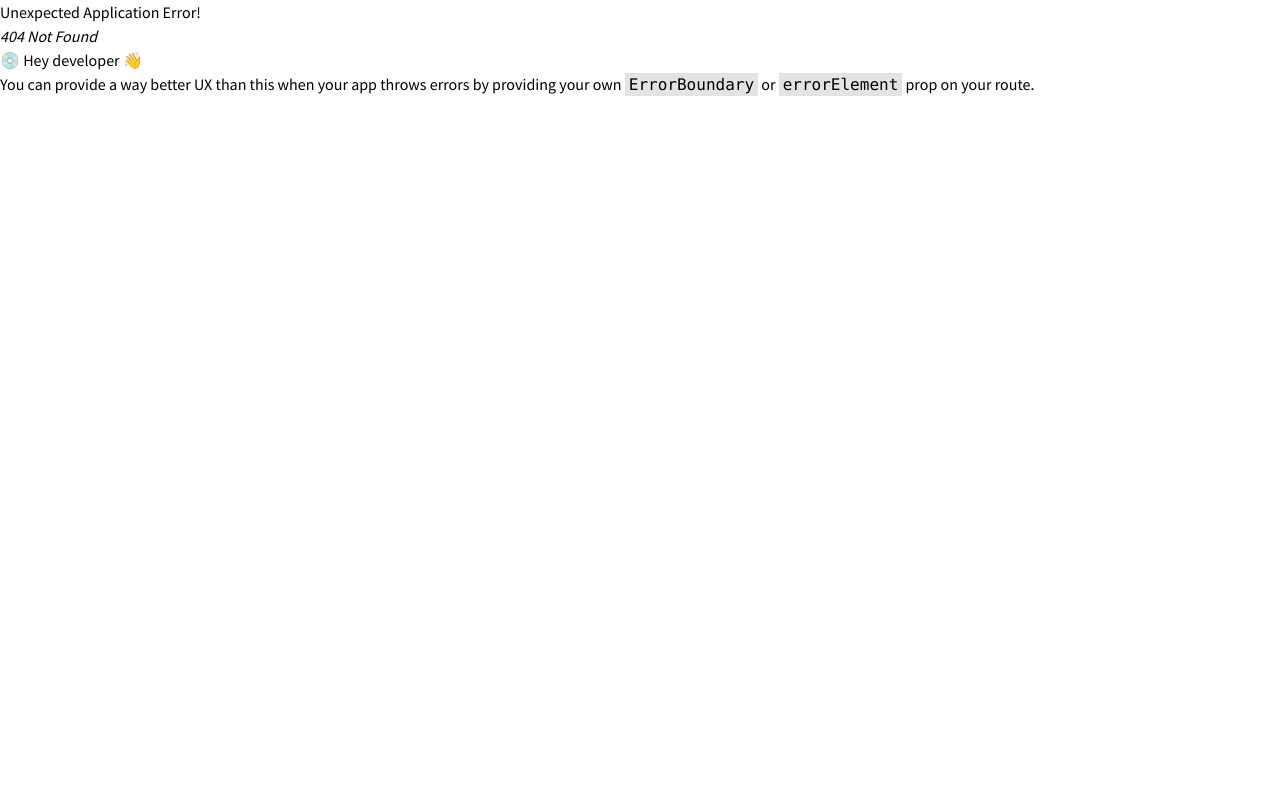
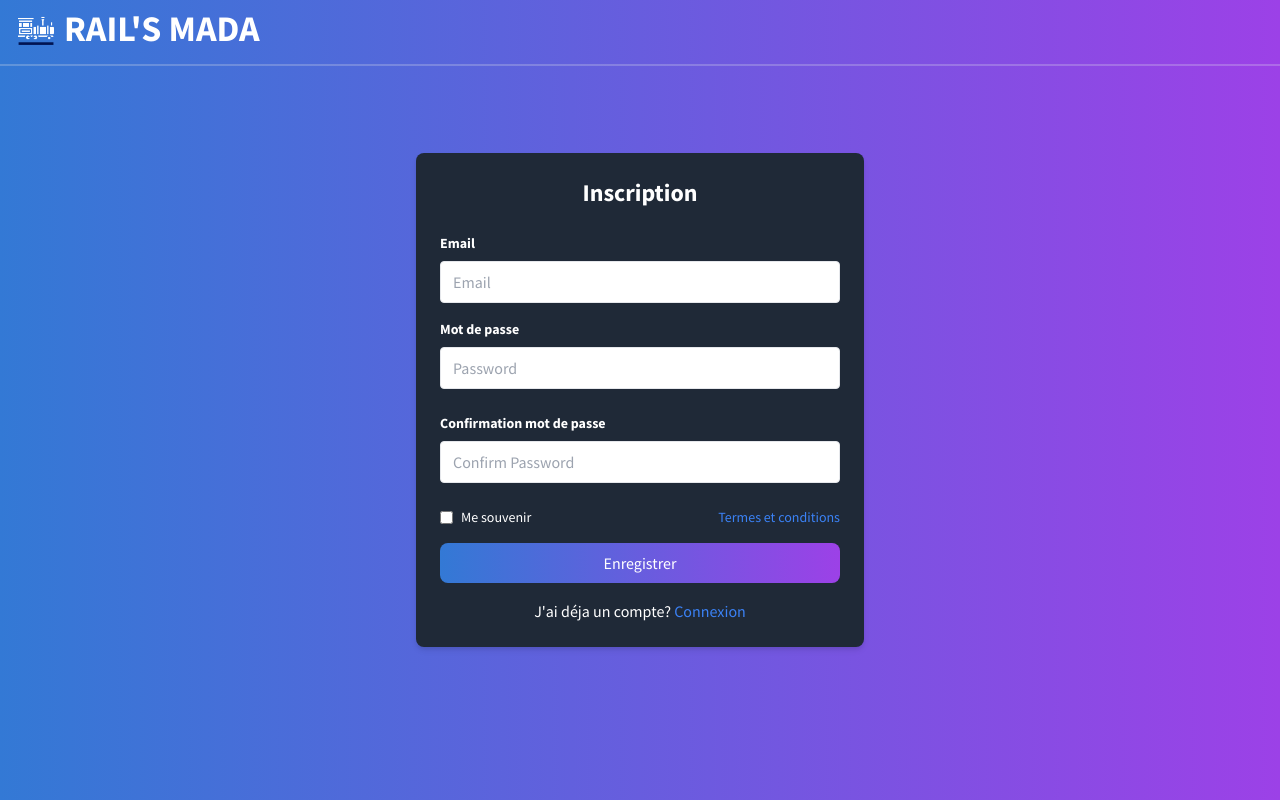
Before and after one commit to jeremiah002/Rail_mada, a React (Vite) app in the folder client/: page /signup in a window 1280 px wide. Before the commit this address had no page. Built offline with nearby package versions, Linux system fonts and the light colour scheme.

Commit message:
login and signup

```diff
--- a/client/index.html
+++ b/client/index.html
@@ -4,7 +4,7 @@
     <meta charset="UTF-8" />
     <link rel="icon" type="image/svg+xml" href="/vite.svg" />
     <meta name="viewport" content="width=device-width, initial-scale=1.0" />
-    <title>Vite + React</title>
+    <title>Rail's Mada</title>
     <meta name="keywords" content="" />
     <meta name="author" content="" />
     <link rel="stylesheet" href="https://unpkg.com/tailwindcss@2.2.19/dist/tailwind.min.css"/>
--- a/client/src/App.css
+++ b/client/src/App.css
@@ -5,6 +5,16 @@
     box-shadow: 0 0 1px #fff,
                 0 0 4px #fff,
                 0 0 6px rgba(0, 77, 177, 0.438)
+}
+.neoni {
+    box-shadow: 0 0 1px #153349,
+                0 0 8px rgb(13, 32, 56),
+                0 0 14px rgb(6, 21, 60)
+}
+.neonih {
+    box-shadow: 0 0 1px #35434d,
+                0 0 8px rgb(46, 53, 62),
+                0 0 14px rgb(38, 43, 56)
 }
 .fade-enter {
     opacity: 0;
--- a/client/src/components/Home.jsx
+++ b/client/src/components/Home.jsx
@@ -75,7 +75,7 @@ function Home() {
               <ul className="list-reset lg:flex justify-end flex-1 items-center">
                 <li className="mr-3">
                   <Link
-                  className={`inline-block py-2 px-4 no-underline ${location.pathname === '/' ? 'font-bold' : ''}`}
+                  className={`inline-block py-2 px-4 no-underline ${location.pathname === '/home' ? 'font-bold' : ''}`}
                   to="/"
                     id="acc"
                     style={{ color: scrolled ? "black" : "white" }}
@@ -85,9 +85,9 @@ function Home() {
                 </li>
                 <li className="mr-3">
                   <Link
-                  className={`inline-block py-2 px-4 no-underline ${location.pathname === '/resa' ? 'font-bold' : ''}`}
-                  id="resa"
-                    to="/resa"
+                  className={`inline-block py-2 px-4 no-underline ${location.pathname === '/reservation' ? 'font-bold' : ''}`}
+                  id="reservation"
+                    to="/reservation"
                     style={{ color: scrolled ? "black" : "white" }}
                   >
                     Reservation
@@ -100,7 +100,7 @@ function Home() {
                   scrolled ? "gradient text-white" : "bg-white text-gray-800"
                 } mx-auto lg:mx-0 hover:underline font-bold rounded-full mt-4 lg:mt-0 py-4 px-8 shadow opacity-75 focus:outline-none focus:shadow-outline transform transition hover:scale-105 duration-300 ease-in-out"
               `}
-              onClick={() => navigate('/resa')}
+              onClick={() => navigate('/reservation')}
               >
                 Reserver
               </button>
@@ -112,18 +112,6 @@ function Home() {
             } opacity-25 my-0 py-0`}
           />
         </nav>
-
-
-
-
-
-
-
-
-
-
-
-
         <div className="pt-24">
           <div className="container px-3 mx-auto flex flex-wrap flex-col md:flex-row items-center">
             <div className="flex flex-col w-full md:w-2/5 justify-center items-start text-center md:text-left">
@@ -137,7 +125,7 @@ function Home() {
                 Votre billets de train en quelques clics, pour des voyages
                 faciles et abordables !
               </p>
-              <button className="mx-auto lg:mx-0 hover:underline bg-white text-gray-800 font-bold rounded-full my-6 py-4 px-8 shadow-lg focus:outline-none focus:shadow-outline transform transition hover:scale-105 duration-300 ease-in-out" onClick={() => navigate('/resa')}>
+              <button className="mx-auto lg:mx-0 hover:underline bg-white text-gray-800 font-bold rounded-full my-6 py-4 px-8 shadow-lg focus:outline-none focus:shadow-outline transform transition hover:scale-105 duration-300 ease-in-out" onClick={() => navigate('/reservation')}>
                 Aller
               </button>
             </div>
@@ -427,7 +415,7 @@ function Home() {
           <h3 className="my-4 text-3xl leading-tight">
             Éviter de vous déplacer en achetant vos billets en ligne.
           </h3>
-          <button className="mx-auto lg:mx-0 hover:underline bg-white text-gray-800 font-bold rounded-full my-6 py-4 px-8 shadow-lg focus:outline-none focus:shadow-outline transform transition hover:scale-105 duration-300 ease-in-out" onClick={() => navigate('/resa')}>
+          <button className="mx-auto lg:mx-0 hover:underline bg-white text-gray-800 font-bold rounded-full my-6 py-4 px-8 shadow-lg focus:outline-none focus:shadow-outline transform transition hover:scale-105 duration-300 ease-in-out" onClick={() => navigate('/reservation')}>
             Reserver
           </button>
         </section>
--- /dev/null
+++ b/client/src/components/Login.jsx
@@ -0,0 +1,76 @@
+import React, { useState } from "react";
+import { Link } from 'react-router-dom';
+import "../App.css";
+import logo from "../assets/logo.png";
+
+function Login() {
+    const [formData, setFormData] = useState({ email: '', password: '' });
+
+    const handleChange = (e) => {
+      const { name, value } = e.target;
+      setFormData({ ...formData, [name]: value });
+    };
+
+    const handleSubmit = async (e) => {
+      e.preventDefault();
+      console.log('Form Data:', formData);
+      try {
+        const response = await auth(formData);
+        console.log(response);
+      } catch (error) {
+        console.error('Authentication failed:', error);
+      }
+    };
+
+    return (
+        <div className="leading-normal tracking-normal text-white gradient min-h-screen flex flex-col">
+            <nav id="header" className="fixed w-full z-30 top-0 text-white gradient">
+                <div className="w-full container mx-auto flex flex-wrap items-center justify-between mt-0 py-2">
+                    <div className="pl-4 flex items-center">
+                        <a className="toggleColour text-white no-underline hover:no-underline font-bold text-2xl lg:text-4xl" href="#">
+                            <img id="rectangle" src={logo} className="fill-current inline w-10 pb-2 mr-2" />
+                            RAIL'S MADA
+                        </a>
+                    </div>
+                    <div className="block lg:hidden pr-4">
+                        <button id="nav-toggle" className="flex items-center p-1 text-pink-800 hover:text-gray-900 focus:outline-none focus:shadow-outline transform transition hover:scale-105 duration-300 ease-in-out">
+                            <svg className="fill-current h-6 w-6" viewBox="0 0 20 20" xmlns="http://www.w3.org/2000/svg">
+                                <title>Menu</title>
+                                <path d="M0 3h20v2H0V3zm0 6h20v2H0V9zm0 6h20v2H0v-2z" />
+                            </svg>
+                        </button>
+                    </div>
+                </div>
+                <hr className="border-b opacity-25 my-0 py-0" />
+            </nav>
+            <form method="POST" action="#" onSubmit={handleSubmit} className="flex justify-center flex-grow items-center">
+                <div className="px-10 py-10 rounded-xl w-screen max-w-sm bg-gray-800">
+                    <div className="space-y-7">
+                        <h1 className="text-center mb-6 text-2xl font-semibold text-white">Se connecter</h1>
+                        <div className="flex items-center border-2 py-2 px-3 rounded-lg mx-4">
+                            <svg xmlns="http://www.w3.org/2000/svg" className="h-5 w-5 text-gray-400" fill="none" viewBox="0 0 24 24" stroke="currentColor">
+                                <path strokeLinecap="round" strokeLinejoin="round" strokeWidth="2" d="M16 12a4 4 0 10-8 0 4 4 0 008 0zm0 0v1.5a2.5 2.5 0 005 0V12a9 9 0 10-9 9m4.5-1.206a8.959 8.959 0 01-4.5 1.207" />
+                            </svg>
+                            <input className="bg-transparent pl-2 outline-none border-none w-full" type="email" name="email" placeholder="Email" value={formData.email} onChange={handleChange} required />
+                        </div>
+                        <div className="flex items-center border-2 py-2 px-3 rounded-lg mx-4">
+                            <svg xmlns="http://www.w3.org/2000/svg" className="h-5 w-5 text-gray-400" viewBox="0 0 20 20" fill="currentColor">
+                                <path fillRule="evenodd" d="M5 9V7a5 5 0 0110 0v2a2 2 0 012 2v5a2 2 0 01-2 2H5a2 2 0 01-2-2v-5a2 2 0 012-2zm8-2v2H7V7a3 3 0 016 0z" clipRule="evenodd" />
+                            </svg>
+                            <input className="bg-transparent pl-2 outline-none border-none w-full" type="password" name="password" placeholder="Mot de passe" value={formData.password} onChange={handleChange} required />
+                        </div>
+                    </div>
+                    <div className="flex justify-start pl-5 items-center mt-1">
+                        <a href="#" className="text-xs text-white">mot de passe oublié?</a>
+                        <Link to="/signup" className="text-xs text-blue-500 ml-2 hover:underline">s'inscrire</Link>
+                    </div>
+                    <div className="flex justify-center mt-4">
+                        <button type="submit" className="mx-4 mt-6 neoni hover:neonih h-10 w-40 rounded-md bg-[#debb3b] font-light text-white text-lg tracking-wide transition duration-1000">Connexion</button>
+                    </div>
+                </div>
+            </form>
+        </div>
+    );
+}
+
+export default Login;
--- a/client/src/components/Reservation.jsx
+++ b/client/src/components/Reservation.jsx
@@ -49,9 +49,9 @@ function Reservation() {
               <li className="mr-3">
                 <Link
                   className={`inline-block py-2 px-4 no-underline ${
-                    location.pathname === "/" ? "font-bold" : ""
+                    location.pathname === "/home" ? "font-bold" : ""
                   }`}
-                  to="/"
+                  to="/home"
                   id="acc"
                 >
                   Acceuil
@@ -60,10 +60,10 @@ function Reservation() {
               <li className="mr-3">
                 <Link
                   className={`inline-block py-2 px-4 no-underline ${
-                    location.pathname === "/resa" ? "font-bold" : ""
+                    location.pathname === "/reservation" ? "font-bold" : ""
                   }`}
-                  id="resa"
-                  to="/resa"
+                  id="reservation"
+                  to="/reservation"
                 >
                   Reservation
                 </Link>
--- /dev/null
+++ b/client/src/components/Signup.jsx
@@ -0,0 +1,97 @@
+import React from "react";
+import { Link } from "react-router-dom";
+import "../App.css";
+import logo from "../assets/logo.png";
+
+function Signup() {
+  return (
+    <div className="leading-normal tracking-normal text-white gradient min-h-screen">
+      <nav id="header" className="fixed w-full z-30 top-0 text-white gradient">
+        <div className="w-full container mx-auto flex flex-wrap items-center justify-between mt-0 py-2">
+          <div className="pl-4 flex items-center">
+            <a
+              className="toggleColour text-white no-underline hover:no-underline font-bold text-2xl lg:text-4xl"
+              href="#"
+            >
+              <img
+                id="rectangle"
+                src={logo}
+                className="fill-current inline w-10 pb-2 mr-2"
+              />
+              RAIL'S MADA
+            </a>
+          </div>
+        </div>
+        <hr className="border-b opacity-25 my-0 py-0" />
+      </nav>
+      <section className="flex items-center justify-center min-h-screen">
+        <div className="w-full max-w-md p-6 bg-gray-800 rounded-lg shadow-md">
+          <h1 className="text-2xl font-semibold text-center text-white mb-6">Inscription</h1>
+          <form>
+            <div className="mb-4">
+              <label className="block text-white text-sm font-bold mb-2" htmlFor="email">
+                Email
+              </label>
+              <input
+                type="email"
+                id="email"
+                placeholder="Email"
+                className="w-full px-3 py-2 border rounded text-black"
+                required
+              />
+            </div>
+            <div className="mb-6">
+              <label className="block text-white text-sm font-bold mb-2" htmlFor="password">
+                Mot de passe
+              </label>
+              <input
+                type="password"
+                id="password"
+                placeholder="Password"
+                className="w-full px-3 py-2 border rounded text-black"
+                required
+              />
+            </div>
+            <div className="mb-6">
+              <label className="block text-white text-sm font-bold mb-2" htmlFor="confirm-password">
+                Confirmation mot de passe
+              </label>
+              <input
+                type="password"
+                id="confirm-password"
+                placeholder="Confirm Password"
+                className="w-full px-3 py-2 border rounded text-black"
+                required
+              />
+            </div>
+            <div className="flex items-center justify-between mb-4">
+              <label className="inline-flex items-center">
+                <input type="checkbox" className="form-checkbox" />
+                <span className="ml-2 text-sm text-white">Me souvenir</span>
+              </label>
+              <a href="#" className="text-sm text-blue-500 hover:underline">
+                Termes et conditions
+              </a>
+            </div>
+            <div className="flex items-center justify-center">
+              <button
+                type="submit"
+                className="w-full px-4 py-2 gradient text-white rounded-lg hover:opacity-80"
+              >
+                Enregistrer
+              </button>
+            </div>
+            <p className="mt-4 text-center text-white">
+              J'ai déja un compte?{" "}
+              <Link to="/" className="text-blue-500 hover:underline">
+                Connexion
+              </Link>
+            </p>
+          </form>
+        </div>
+      </section>
+    </div>
+  );
+}
+
+export default Signup;
```
Also changed, not shown: client/src/App.jsx (+11 -1 lines), client/src/services/authApi.js (added, +16 -0 lines).
